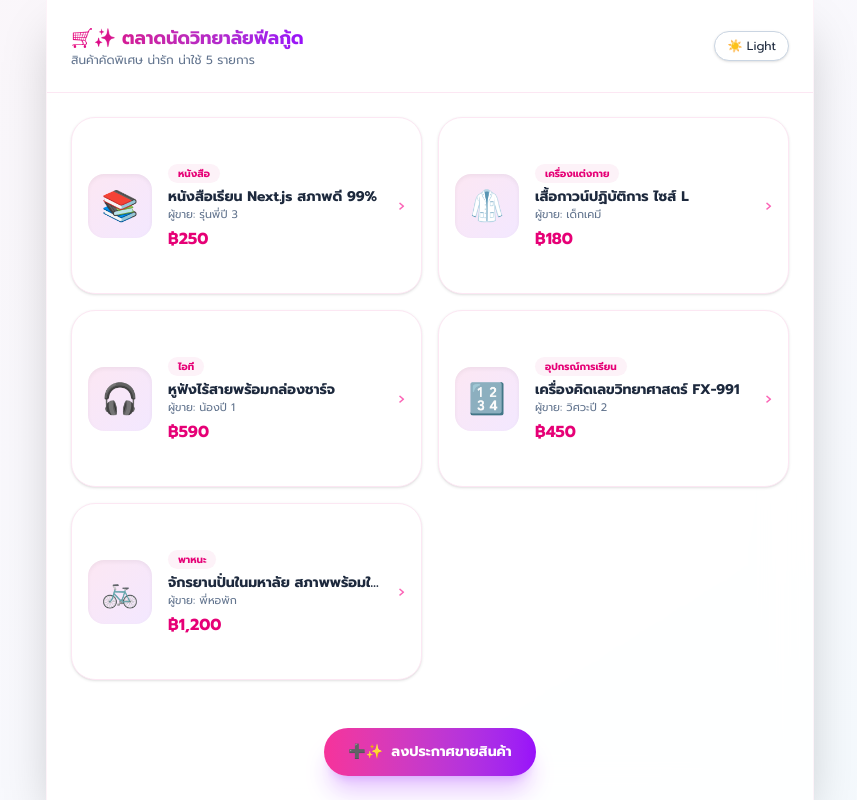
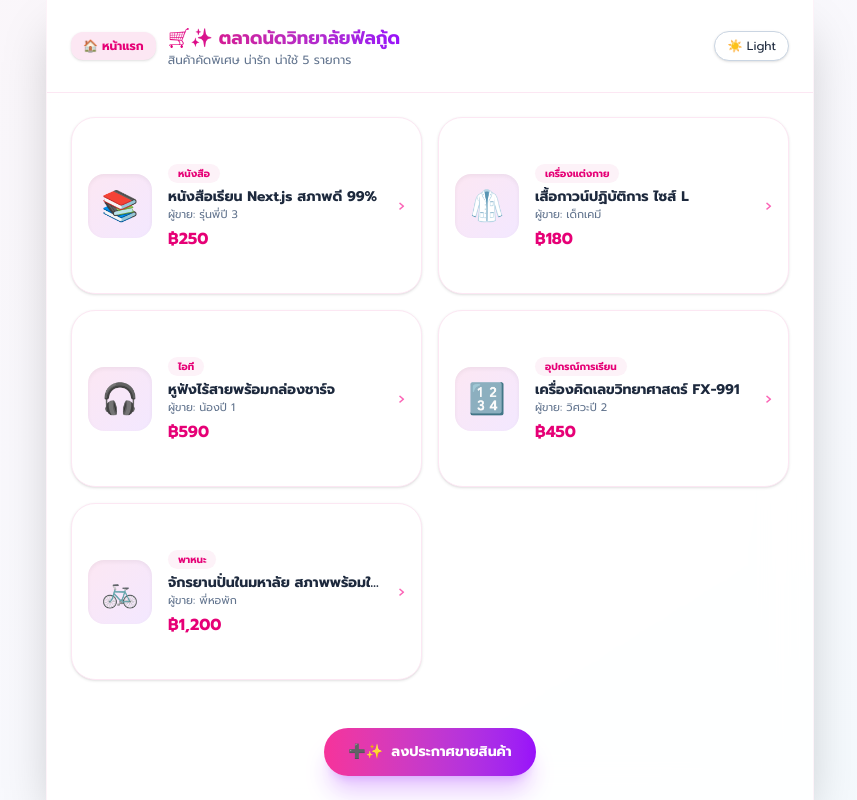
Before and after one commit to palisun47-lang/campus-marketplace, a Next.js app: page /home in a window 1280 px wide. Shown: the whole page, without its empty margins (210-1067 px from the left). Built offline with nearby package versions, Linux system fonts and the light colour scheme.

Commit message:
Add home back button to header

```diff
--- a/app/home/page.tsx
+++ b/app/home/page.tsx
@@ -72,11 +72,19 @@ export default function HomePage() {
 
         {/* Header */}
         <header className="p-4 md:p-6 border-b border-pink-100 dark:border-slate-800 flex items-center justify-between sticky top-0 bg-white/80 dark:bg-slate-900/80 backdrop-blur-md z-10">
-          <div>
-            <h1 className="text-base md:text-lg font-extrabold text-transparent bg-clip-text bg-gradient-to-r from-pink-600 to-purple-600 dark:from-pink-400 dark:to-purple-400 flex items-center gap-2">
-              🛒✨ ตลาดนัดวิทยาลัยฟีลกู้ด
-            </h1>
-            <p className="text-xs text-slate-500 dark:text-slate-400">สินค้าคัดพิเศษ น่ารัก น่าใช้ 5 รายการ</p>
+          <div className="flex items-center gap-3">
+            <Link
+              href="/"
+              className="px-3 py-1.5 bg-pink-100 dark:bg-slate-800 hover:bg-pink-200 dark:hover:bg-slate-700 text-pink-600 dark:text-pink-400 text-xs font-bold rounded-xl transition-all flex items-center gap-1 shadow-sm shrink-0"
+            >
+              <span>🏠</span> หน้าแรก
+            </Link>
+            <div>
+              <h1 className="text-base md:text-lg font-extrabold text-transparent bg-clip-text bg-gradient-to-r from-pink-600 to-purple-600 dark:from-pink-400 dark:to-purple-400 flex items-center gap-2">
+                🛒✨ ตลาดนัดวิทยาลัยฟีลกู้ด
+              </h1>
+              <p className="text-xs text-slate-500 dark:text-slate-400">สินค้าคัดพิเศษ น่ารัก น่าใช้ 5 รายการ</p>
+            </div>
           </div>
           <ThemeToggle />
         </header>
```
